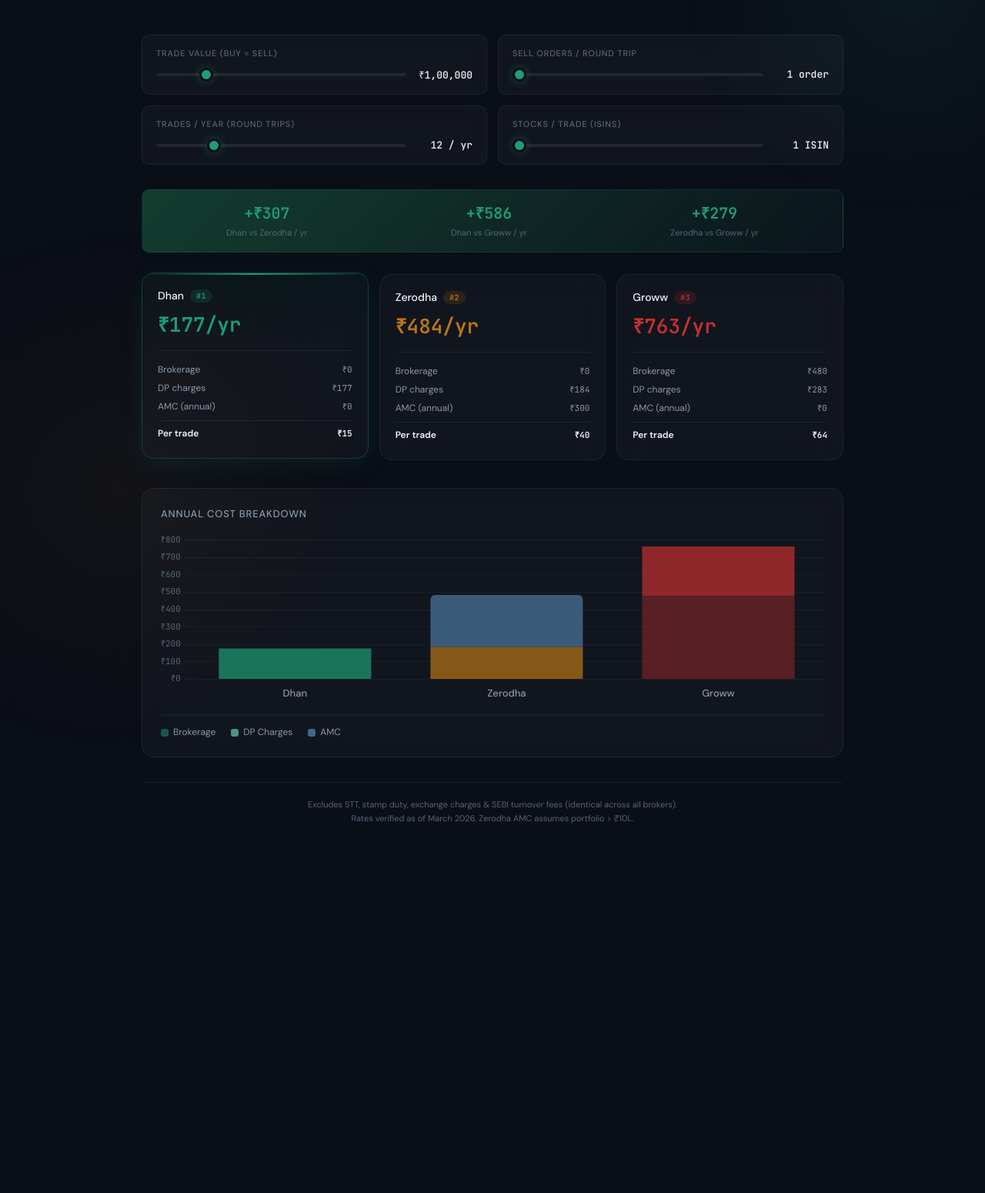
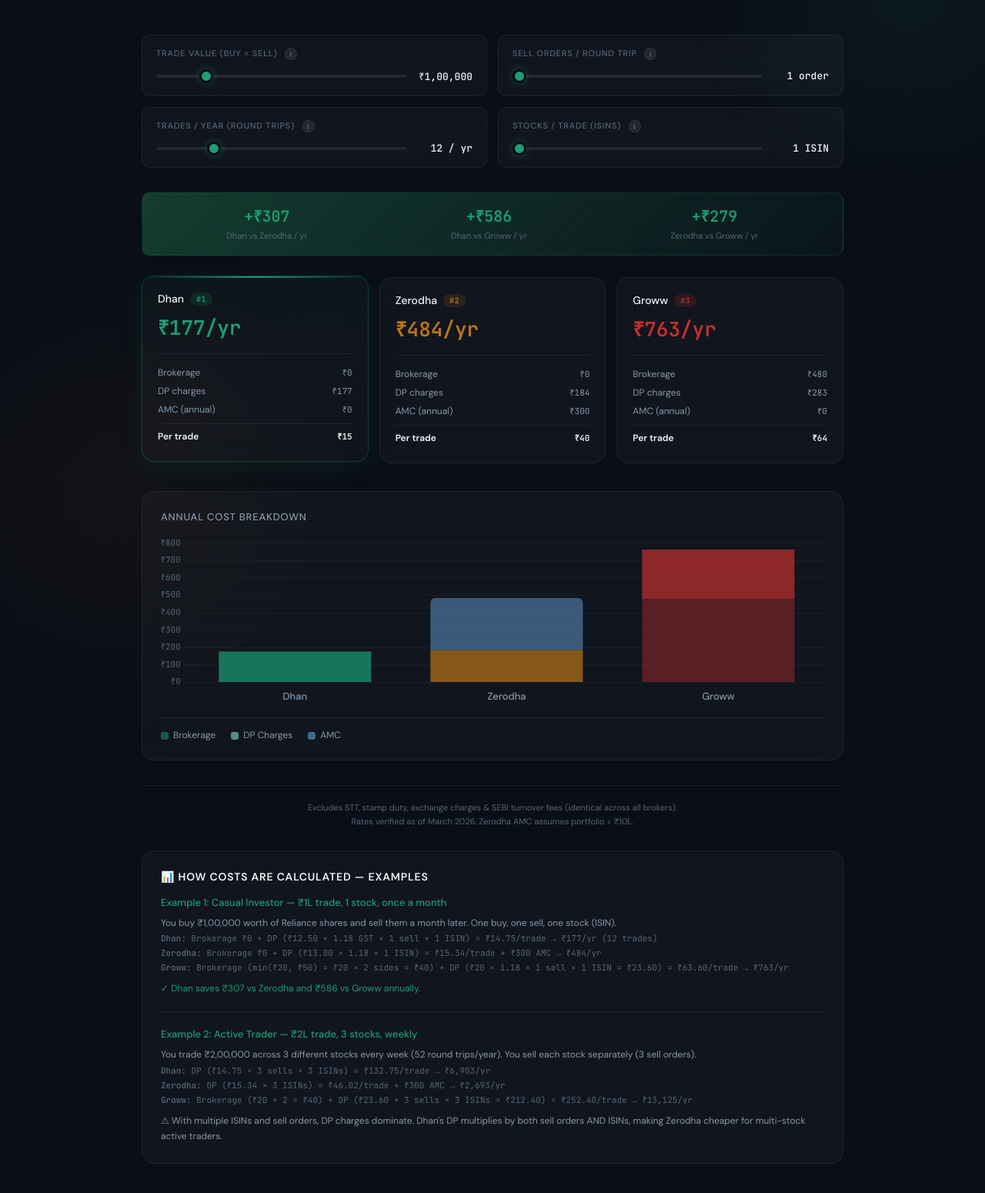
Before and after one commit to vendetta96/brokerage_calculator, a plain HTML site: page index.html in a window 1280 px wide. Shown: the part 114-1664 px from the top of the page at 77% size. Before the commit the page ends 1250 px from the top, so only its background shows below. Drawn offline with nearby package versions, Linux system fonts and the light colour scheme.

Commit message:
Add info tooltips, case studies, and README

```diff
--- a/index.html
+++ b/index.html
@@ -400,6 +400,113 @@
 }
 
 /* ─── Responsive ─── */
+/* ─── Info Tooltips ─── */
+.info-btn {
+  display: inline-flex;
+  align-items: center;
+  justify-content: center;
+  width: 16px;
+  height: 16px;
+  border-radius: 50%;
+  background: rgba(255,255,255,0.08);
+  border: 1px solid var(--border-glass);
+  color: var(--text-muted);
+  font-size: 10px;
+  font-weight: 600;
+  cursor: help;
+  margin-left: 6px;
+  position: relative;
+  vertical-align: middle;
+}
+
+[data-theme="light"] .info-btn {
+  background: rgba(0,0,0,0.05);
+}
+
+.info-btn:hover .info-tip {
+  opacity: 1;
+  visibility: visible;
+  transform: translateY(0);
+}
+
+.info-tip {
+  position: absolute;
+  bottom: calc(100% + 8px);
+  left: 50%;
+  transform: translateX(-50%) translateY(4px);
+  background: var(--bg-surface);
+  border: 1px solid var(--border-active);
+  border-radius: 8px;
+  padding: 10px 14px;
+  font-size: 11px;
+  font-weight: 400;
+  color: var(--text-secondary);
+  white-space: normal;
+  width: 240px;
+  line-height: 1.5;
+  opacity: 0;
+  visibility: hidden;
+  transition: all 0.2s ease;
+  z-index: 50;
+  pointer-events: none;
+  box-shadow: 0 8px 24px rgba(0,0,0,0.3);
+}
+
+[data-theme="light"] .info-tip {
+  box-shadow: 0 8px 24px rgba(0,0,0,0.1);
+}
+
+/* ─── Case Study ─── */
+.case-study {
+  background: var(--bg-glass);
+  border: 1px solid var(--border-glass);
+  border-radius: var(--radius);
+  padding: 24px;
+  margin-top: 28px;
+  backdrop-filter: blur(12px);
+}
+
+.case-study h3 {
+  font-size: 14px;
+  font-weight: 600;
+  color: var(--text-primary);
+  margin-bottom: 16px;
+  text-transform: uppercase;
+  letter-spacing: 0.8px;
+}
+
+.case-study .example {
+  margin-bottom: 20px;
+  padding-bottom: 20px;
+  border-bottom: 1px solid var(--border-glass);
+}
+
+.case-study .example:last-child {
+  margin-bottom: 0;
+  padding-bottom: 0;
+  border-bottom: none;
+}
+
+.case-study .example h4 {
+  font-size: 13px;
+  font-weight: 500;
+  color: var(--green);
+  margin-bottom: 8px;
+}
+
+.case-study p {
+  font-size: 12px;
+  color: var(--text-secondary);
+  line-height: 1.7;
+}
+
+.case-study .calc-line {
+  font-family: 'JetBrains Mono', monospace;
+  font-size: 11px;
+  color: var(--text-muted);
+  padding: 2px 0;
+}
+
 /* ─── Theme Toggle ─── */
 .theme-toggle {
   position: fixed;
@@ -488,28 +595,28 @@
 
   <div class="controls">
     <div class="ctrl-card">
-      <div class="ctrl-label">Trade Value (buy = sell)</div>
+      <div class="ctrl-label">Trade Value (buy = sell) <span class="info-btn">i<span class="info-tip">Total value of stocks you buy. Sell value is assumed equal. Affects Groww's brokerage (0.05% or ₹20, whichever is lower per side).</span></span></div>
       <div class="ctrl-row">
         <input type="range" id="tradeVal" min="10000" max="500000" step="5000" value="100000">
         <span class="ctrl-val" id="tradeValOut"></span>
       </div>
     </div>
     <div class="ctrl-card">
-      <div class="ctrl-label">Sell Orders / Round Trip</div>
+      <div class="ctrl-label">Sell Orders / Round Trip <span class="info-btn">i<span class="info-tip">Number of separate sell orders per trade. DP charges are per sell order per ISIN. Selling in batches costs more in DP charges.</span></span></div>
       <div class="ctrl-row">
         <input type="range" id="sellOrders" min="1" max="5" step="1" value="1">
         <span class="ctrl-val" id="sellOrdersOut"></span>
       </div>
     </div>
     <div class="ctrl-card">
-      <div class="ctrl-label">Trades / Year (Round Trips)</div>
+      <div class="ctrl-label">Trades / Year (Round Trips) <span class="info-btn">i<span class="info-tip">A round trip = 1 buy + 1 sell. 12/yr means you trade roughly once a month. All costs scale linearly with this number.</span></span></div>
       <div class="ctrl-row">
         <input type="range" id="tradesPerYear" min="1" max="52" step="1" value="12">
         <span class="ctrl-val" id="tradesPerYearOut"></span>
       </div>
     </div>
     <div class="ctrl-card">
-      <div class="ctrl-label">Stocks / Trade (ISINs)</div>
+      <div class="ctrl-label">Stocks / Trade (ISINs) <span class="info-btn">i<span class="info-tip">Number of different stocks per trade. DP charges multiply by ISINs — selling 3 stocks costs 3× the DP charge vs selling 1 stock.</span></span></div>
       <div class="ctrl-row">
         <input type="range" id="isins" min="1" max="10" step="1" value="1">
         <span class="ctrl-val" id="isinsOut"></span>
@@ -571,6 +678,28 @@
   <div class="footnote">
     Excludes STT, stamp duty, exchange charges &amp; SEBI turnover fees (identical across all brokers).<br>
     Rates verified as of March 2026. Zerodha AMC assumes portfolio &gt; ₹10L.
+  </div>
+
+  <div class="case-study">
+    <h3>📊 How Costs Are Calculated — Examples</h3>
+
+    <div class="example">
+      <h4>Example 1: Casual Investor — ₹1L trade, 1 stock, once a month</h4>
+      <p>You buy ₹1,00,000 worth of Reliance shares and sell them a month later. One buy, one sell, one stock (ISIN).</p>
+      <div class="calc-line"><strong>Dhan:</strong> Brokerage ₹0 + DP (₹12.50 × 1.18 GST × 1 sell × 1 ISIN) = ₹14.75/trade → ₹177/yr (12 trades)</div>
+      <div class="calc-line"><strong>Zerodha:</strong> Brokerage ₹0 + DP (₹13.00 × 1.18 × 1 ISIN) = ₹15.34/trade + ₹300 AMC → ₹484/yr</div>
+      <div class="calc-line"><strong>Groww:</strong> Brokerage (min(₹20, ₹50) = ₹20 × 2 sides = ₹40) + DP (₹20 × 1.18 × 1 sell × 1 ISIN = ₹23.60) = ₹63.60/trade → ₹763/yr</div>
+      <p style="margin-top:8px;color:var(--green);">✓ Dhan saves ₹307 vs Zerodha and ₹586 vs Groww annually.</p>
+    </div>
+
+    <div class="example">
+      <h4>Example 2: Active Trader — ₹2L trade, 3 stocks, weekly</h4>
+      <p>You trade ₹2,00,000 across 3 different stocks every week (52 round trips/year). You sell each stock separately (3 sell orders).</p>
+      <div class="calc-line"><strong>Dhan:</strong> DP (₹14.75 × 3 sells × 3 ISINs) = ₹132.75/trade → ₹6,903/yr</div>
+      <div class="calc-line"><strong>Zerodha:</strong> DP (₹15.34 × 3 ISINs) = ₹46.02/trade + ₹300 AMC → ₹2,693/yr</div>
+      <div class="calc-line"><strong>Groww:</strong> Brokerage (₹20 × 2 = ₹40) + DP (₹23.60 × 3 sells × 3 ISINs = ₹212.40) = ₹252.40/trade → ₹13,125/yr</div>
+      <p style="margin-top:8px;color:var(--text-secondary);">⚠ With multiple ISINs and sell orders, DP charges dominate. Dhan's DP multiplies by both sell orders AND ISINs, making Zerodha cheaper for multi-stock active traders.</p>
+    </div>
   </div>
 </div>
 
```
Also changed, not shown: 1 other file.
